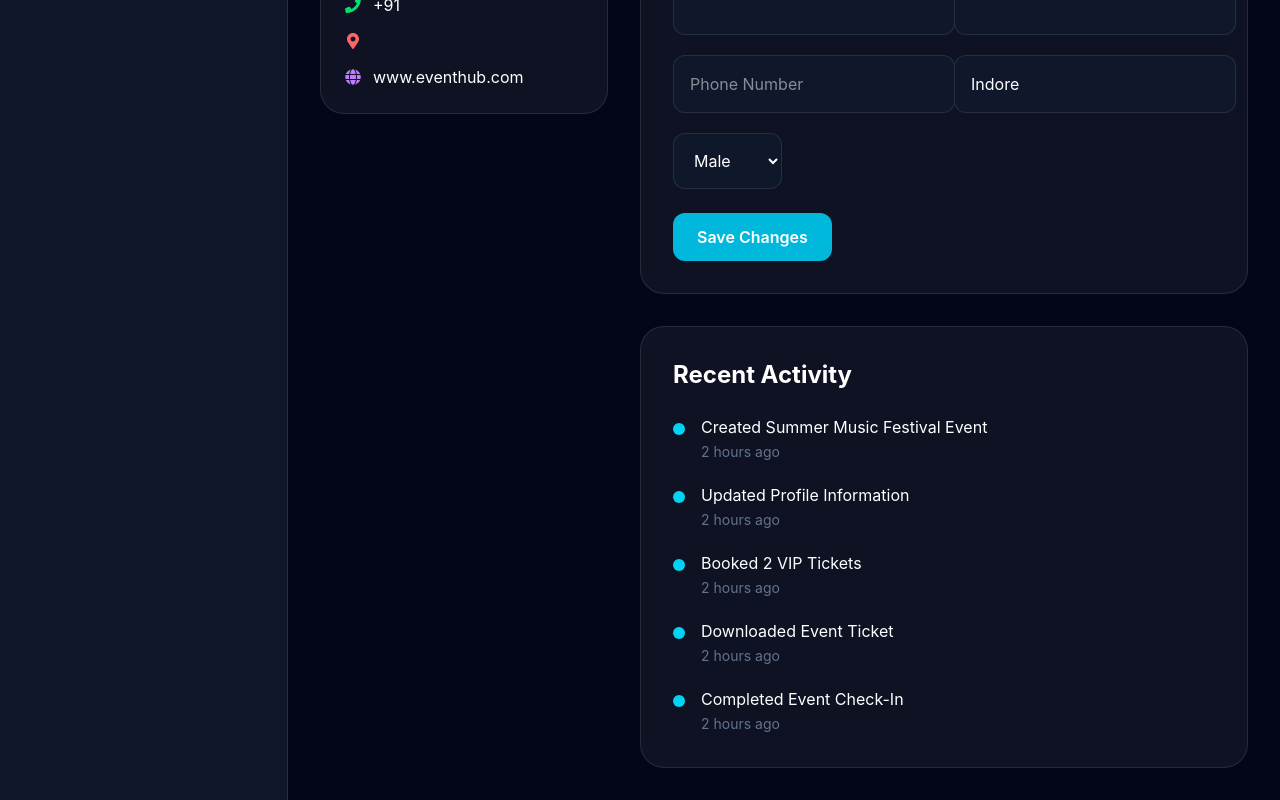
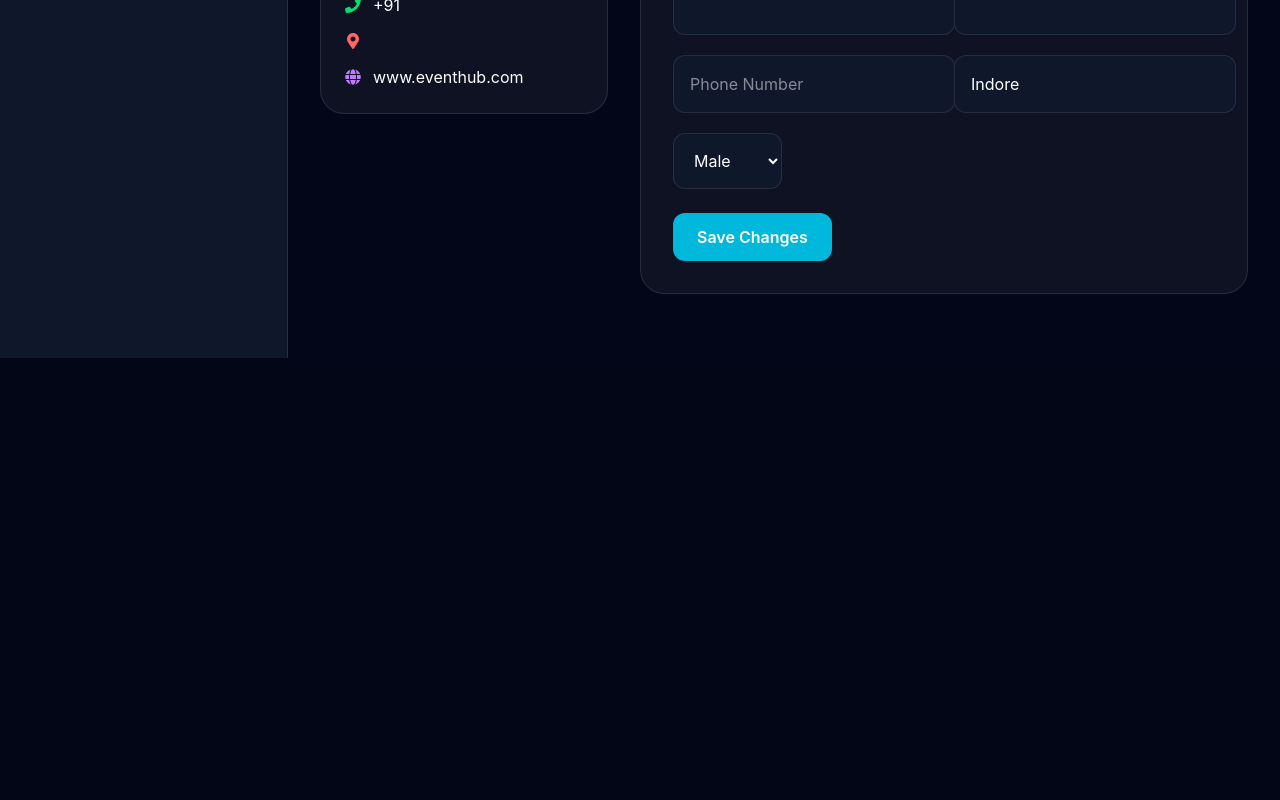
Before and after one commit to krishnaptl43/event-managment-reactjs, a React (Vite) app: page /user/profile in a window 1280 px wide. Shown: the part 763-1563 px from the top of the page. After the commit the page ends 1121 px from the top, so only its background shows below. Built offline with nearby package versions, Linux system fonts and the light colour scheme; no server answers; sample sign-in values are in the browser's storage.

Commit message:
feat: remove recent activity section from profile page

```diff
--- a/src/pages/dashboard/profile.jsx
+++ b/src/pages/dashboard/profile.jsx
@@ -244,35 +244,6 @@ const Profile = () => {
 
                     {/* Activity Timeline */}
 
-                    <div className="bg-white/5 border border-white/10 rounded-3xl p-8">
-                        <h2 className="text-2xl font-bold mb-6">
-                            Recent Activity
-                        </h2>
-
-                        <div className="space-y-5">
-                            {[
-                                "Created Summer Music Festival Event",
-                                "Updated Profile Information",
-                                "Booked 2 VIP Tickets",
-                                "Downloaded Event Ticket",
-                                "Completed Event Check-In",
-                            ].map((activity, index) => (
-                                <div
-                                    key={index}
-                                    className="flex gap-4 items-start"
-                                >
-                                    <div className="w-3 h-3 rounded-full bg-cyan-400 mt-2" />
-
-                                    <div>
-                                        <p>{activity}</p>
-                                        <span className="text-sm text-slate-500">
-                                            2 hours ago
-                                        </span>
-                                    </div>
-                                </div>
-                            ))}
-                        </div>
-                    </div>
                 </div>
             </div>
         </div>
```
